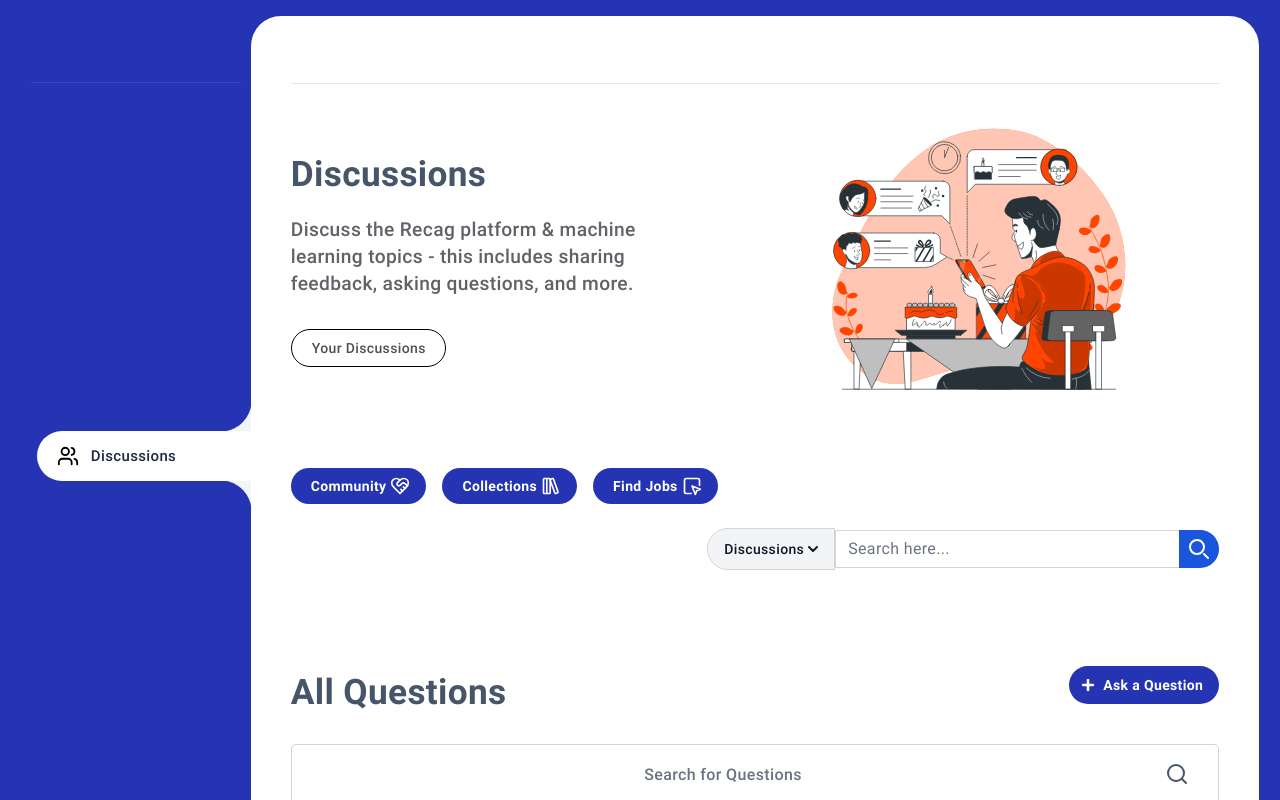
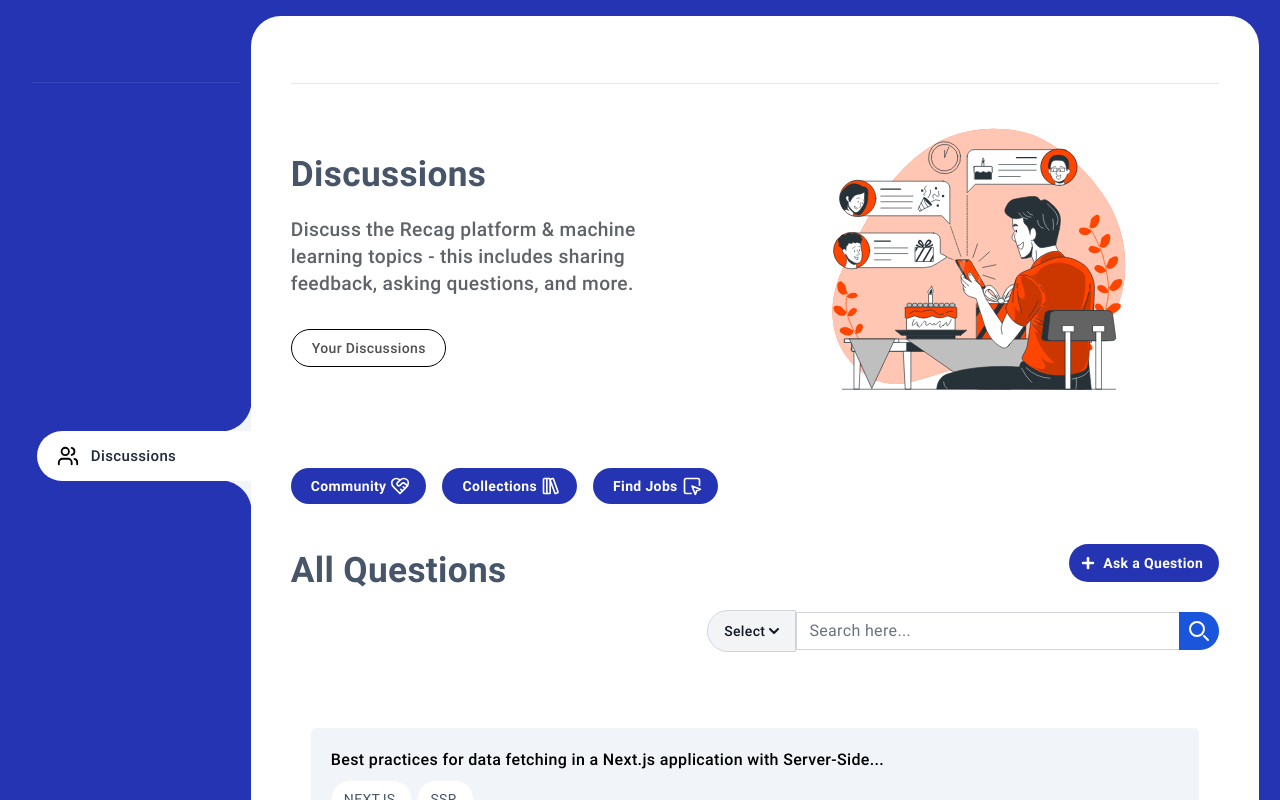
Before and after one commit to Bhushan-chanore/Bharat_Recag, a React (Create React App) app: page /discussions in a window 1280 px wide. Shown: the top 800 px of the page. Built offline with nearby package versions, Linux system fonts and the light colour scheme.

Commit message:
chnages made on last time pages

```diff
--- a/src/pages/Auth/Login.jsx
+++ b/src/pages/Auth/Login.jsx
@@ -32,7 +32,7 @@ const Login = ({ isOpen, onRequestClose, openSignup }) => {
         >
 
           <div className="max-w-screen-md w-full bg-white shadow-lg rounded-lg flex flex-col lg:flex-row overflow-hidden bg-opacity-50">
-            <div className="lg:w-1/2 xl:w-5/12  w-[24rem] p-6 sm:p-10 flex flex-col items-center">
+            <div className="lg:w-1/2 xl:w-5/12  w-[20rem] p-6 sm:p-10 flex flex-col items-center">
               {/* <img
             src={logo}
             className="w-20 lg:w-24 mb-4 animate-bounce"
--- a/src/pages/Auth/Signup.jsx
+++ b/src/pages/Auth/Signup.jsx
@@ -58,7 +58,7 @@ const Signup = ({ isOpen, onRequestClose, openLogin}) => {
           style={{ backgroundColor: "rgb(36, 52, 179)" }}
         >
           <div className="max-w-screen-md w-full bg-white shadow-lg rounded-lg flex flex-col lg:flex-row overflow-hidden">
-            <div className="lg:w-1/2 xl:w-5/12 w-[26rem] p-6 sm:p-10 flex flex-col items-center">
+            <div className="lg:w-1/2 xl:w-5/12 w-[20rem] p-6 sm:p-10 flex flex-col items-center">
               <h1 className="text-4xl xl:text-6xl font-extrabold">
                 Sign Up
               </h1>
--- a/src/pages/Blog/Blog.jsx
+++ b/src/pages/Blog/Blog.jsx
@@ -490,7 +490,7 @@ export default function Blog() {
 
 
              {/* search with category */}
-             <div className="outer-section flex mb-12">
+             <div className="outer-section flex my-12">
   <form className="w-full max-w-lg ml-auto sm:px-4 px-0 md:px-0">
     <div className="flex flex-row items-center">
       {/* Dropdown Button */}
@@ -499,8 +499,8 @@ export default function Blog() {
           type="button"
           className="flex z-10 items-center justify-center h-full py-2.5 px-4 text-sm font-medium text-gray-900 bg-gray-100 border border-gray-300 rounded-l-lg md:rounded-tl-[20px] md:rounded-bl-[20px] hover:bg-gray-200 focus:ring-4 focus:outline-none focus:ring-gray-100 dark:bg-gray-700 dark:hover:bg-gray-600 dark:focus:ring-gray-700 dark:text-white dark:border-gray-600 transition-colors duration-300 w-full md:w-auto"
           onClick={toggleDropdown}
-        style={{borderRadius:"25px 0 0 25px"}}>
- {selectedCategory ? selectedCategory.slice(0, 10) : "All Blogs"}
+        style={{borderRadius:"25px 0 0 25px", whiteSpace: "nowrap", overflowX: "auto"}}>
+ {selectedCategory ? selectedCategory.slice(0,8) + " .." : "All Blogs"}
           <svg
             className="w-2.5 h-2.5 ml-1"
             aria-hidden="true"
--- a/src/pages/Dashboard/Mobilemenu.jsx
+++ b/src/pages/Dashboard/Mobilemenu.jsx
@@ -250,11 +250,12 @@ const Mobilemenu = () => {
                 </div>
                 <div className="flex flex-1 items-center justify-center sm:items-stretch sm:justify-start">
                   <div className="flex flex-shrink-0 items-center">
+                  <a href='/'>
                     <img
                       className="h-8 w-auto"
                       src={log}
                       alt="Your Company"
-                    />
+                    /></a>
                   </div>
                   <div className="hidden sm:ml-6 sm:block">
                     <div className="flex space-x-4">
--- a/src/pages/Datasetpage/Datasets.jsx
+++ b/src/pages/Datasetpage/Datasets.jsx
@@ -494,8 +494,9 @@ export default function Datasets() {
   type="button"
   className="flex z-10 items-center justify-center h-full py-2.5 px-4 text-sm font-medium text-gray-900 bg-gray-100 border border-gray-300 rounded-l-lg md:rounded-tl-[20px] md:rounded-bl-[20px] hover:bg-gray-200 focus:ring-4 focus:outline-none focus:ring-gray-100 dark:bg-gray-700 dark:hover:bg-gray-600 dark:focus:ring-gray-700 dark:text-white dark:border-gray-600 transition-colors duration-300 w-full md:w-auto"
   onClick={toggleDropdown}
-        style={{borderRadius:"25px 0 0 25px"}}>
- {selectedCategory ? selectedCategory.slice(0, 10) : "All dataset"}
+  style={{ borderRadius: "25px 0 0 25px", whiteSpace: "nowrap", overflowX: "auto" }}
+>
+  {selectedCategory ? selectedCategory.slice(0,8)+ " .." : "Select"}
   <svg
     className="w-2.5 h-2.5 ml-1"
     aria-hidden="true"
--- a/src/pages/Discussions Page/Discussions.css
+++ b/src/pages/Discussions Page/Discussions.css
@@ -468,6 +468,11 @@ div.discussion-main.list{
     justify-content: space-between;
     margin-bottom: 20px;
 }
+@media screen and (max-width:500px) {
+    .dis-head{
+        justify-content: center;
+    }
+}
 
 .dis-he{
     font-size: 24px;
@@ -509,7 +514,8 @@ margin-top: 30px;
 }
 .dis-card-head{
     color: black;
-    font-size: 20px;
+    line-height: 23px;
+    font-size: 16px;
     font-weight: 500;
     border-radius: 5px;
 }
--- a/src/pages/Discussions Page/Discussions.jsx
+++ b/src/pages/Discussions Page/Discussions.jsx
@@ -392,97 +392,7 @@ export default function Discussions() {
 
 
 
-             {/* search with category */}
-            {/* search with category */}
-            <div className="outer-section flex mb-12">
-  <form className="w-full max-w-lg ml-auto sm:px-4 px-0 md:px-0">
-    <div className="flex flex-row items-center">
-      {/* Dropdown Button */}
-      <div className="relative inline-block text-left mt-2 mb-2 md:mb-0">
-        <button
-          type="button"
-          className="flex z-10 items-center justify-center h-full py-2.5 px-4 text-sm font-medium text-gray-900 bg-gray-100 border border-gray-300 rounded-l-lg md:rounded-tl-[20px] md:rounded-bl-[20px] hover:bg-gray-200 focus:ring-4 focus:outline-none focus:ring-gray-100 dark:bg-gray-700 dark:hover:bg-gray-600 dark:focus:ring-gray-700 dark:text-white dark:border-gray-600 transition-colors duration-300 w-full md:w-auto"
-          style={{borderRadius:"25px 0 0 25px"}}
-          onClick={toggleDropdown}
-        >
- {selectedCategory ? selectedCategory.slice(0, 10) : "Discussions"}
-          <svg
-            className="w-2.5 h-2.5 ml-1"
-            aria-hidden="true"
-            xmlns="http://www.w3.org/2000/svg"
-            fill="none"
-            viewBox="0 0 10 6"
-          >
-            <path
-              stroke="currentColor"
-              strokeLinecap="round"
-              strokeLinejoin="round"
-              strokeWidth="2"
-              d="m1 1 4 4 4-4"
-            />
-          </svg>
-        </button>
-        {/* Dropdown Content */}
-        {isDropdownOpen && (
-          <div className="absolute z-10 mt-1 w-44 bg-white divide-y divide-gray-100 rounded-b-lg shadow-lg dark:bg-gray-700 transition-opacity duration-300 opacity-100">
-            <ul className="py-2 text-sm text-gray-700 dark:text-gray-200">
-              {data.map((item) => (
-                <li key={item.id}>
-                  <button
-                    type="button"
-                    className="w-full px-4 py-2 text-left hover:bg-gray-200 dark:hover:bg-gray-600 dark:hover:text-white"
-                    onClick={() => handleCategoryClick(item.title)}
-                  >
-                    {item.title}
-                  </button>
-                </li>
-              ))}
-            </ul>
-          </div>
-        )}
-      </div>
-      {/* Search Input */}
-      <div className="relative flex-grow">
-        <input
-          type="search"
-          className={`block w-full md:w-[18rem] lg:w-[21rem] h-full py-2.5 pl-3 pr-12 text-sm text-gray-900 bg-transparent border border-gray-300 rounded-r-lg md:rounded-tr-[20px] md:rounded-br-[20px] focus:ring-blue-500 focus:border-blue-500 dark:bg-gray-700 dark:border-gray-600 dark:text-white dark:focus:border-blue-500 transition-all duration-300 ${
-            isSearchBarActive ? "w-full md:w-[21rem]" : "w-full md:w-[18rem]"
-          }`}
-          style={{borderRadius:"0 25px 25px 0"}}
-          placeholder="Search here..."
-          onFocus={activateSearchBar}
-          onBlur={deactivateSearchBar}
-          value={inputValue}
-          onChange={(e) => setInputValue(e.target.value)}
-          required
-        />
 
-        <button
-          type="submit"
-          className="absolute top-0 right-0 flex items-center justify-center w-10 md:w-12 h-full text-white bg-blue-700 rounded-r-lg md:rounded-tr-[20px] md:rounded-br-[20px] hover:bg-blue-800 focus:ring-4 focus:outline-none focus:ring-blue-300 dark:bg-blue-600 dark:hover:bg-blue-700 dark:focus:ring-blue-800 transition-colors duration-300"
-          style={{borderRadius:"0 25px 25px 0"}}
-        >
-          <svg
-            className="w-5 h-5"
-            aria-hidden="true"
-            xmlns="http://www.w3.org/2000/svg"
-            fill="none"
-            viewBox="0 0 20 20"
-          >
-            <path
-              stroke="currentColor"
-              strokeLinecap="round"
-              strokeLinejoin="round"
-              strokeWidth="2"
-              d="m19 19-4-4m0-7A7 7 0 1 1 1 8a7 7 0 0 1 14 0Z"
-            />
-          </svg>
-          <span className="sr-only">Search</span>
-        </button>
-      </div>
-    </div>
-  </form>
-</div>
 
           </div>
 
@@ -490,7 +400,7 @@ export default function Discussions() {
 
           <div>
             <div className="dis-stack">
-              <div className="dis-head flex flex-wrap gap-4">
+              <div className="dis-head flex flex-wrap gap-6">
                 <h1 className="main-title text-[2.1rem]">All Questions</h1>
                 <button
                   className="bg-darkblue-100 hover:bg-blue-600 text-white font-[600]  flex"
@@ -640,28 +550,103 @@ export default function Discussions() {
                 )}
               </div>
 
-              <div className="dis-search">
-                <div
-                  className="flex min-h-[56px] items-center gap-4 rounded-[5px] px-8  border border-gray-300"
-                  style={{
-                    borderRadius: "5px",
-                    fontSize: "20px",
-                    padding: "5px",
-                    backgroundColor: "#ffffff",
-                  }}
+              {/* search bar herre */}
+ {/* search with category */}
+            {/* search with category */}
+            <div className="outer-section flex mb-12">
+  <form className="w-full max-w-lg ml-auto sm:px-4 px-0 md:px-0">
+    <div className="flex flex-row items-center">
+      {/* Dropdown Button */}
+      <div className="relative inline-block text-left mt-2 mb-2 md:mb-0">
+        <button
+          type="button"
+          className="flex z-10 items-center justify-center h-full py-2.5 px-4 text-sm font-medium text-gray-900 bg-gray-100 border border-gray-300 rounded-l-lg md:rounded-tl-[20px] md:rounded-bl-[20px] hover:bg-gray-200 focus:ring-4 focus:outline-none focus:ring-gray-100 dark:bg-gray-700 dark:hover:bg-gray-600 dark:focus:ring-gray-700 dark:text-white dark:border-gray-600 transition-colors duration-300 w-full md:w-auto"
+          style={{borderRadius:"25px 0 0 25px"}}
+          onClick={toggleDropdown}
         >
+ {selectedCategory ? selectedCategory.slice(0, 8) + " .." : "Select"}
+          <svg
+            className="w-2.5 h-2.5 ml-1"
+            aria-hidden="true"
+            xmlns="http://www.w3.org/2000/svg"
+            fill="none"
+            viewBox="0 0 10 6"
+          >
+            <path
+              stroke="currentColor"
+              strokeLinecap="round"
+              strokeLinejoin="round"
+              strokeWidth="2"
+              d="m1 1 4 4 4-4"
+            />
+          </svg>
+        </button>
+        {/* Dropdown Content */}
+        {isDropdownOpen && (
+          <div className="absolute z-10 mt-1 w-44 bg-white divide-y divide-gray-100 rounded-b-lg shadow-lg dark:bg-gray-700 transition-opacity duration-300 opacity-100">
+            <ul className="py-2 text-sm text-gray-700 dark:text-gray-200">
+              {data.map((item) => (
+                <li key={item.id}>
+                  <button
+                    type="button"
+                    className="w-full px-4 py-2 text-left hover:bg-gray-200 dark:hover:bg-gray-600 dark:hover:text-white"
+                    onClick={() => handleCategoryClick(item.title)}
+                  >
+                    {item.title}
+                  </button>
+                </li>
+              ))}
+            </ul>
+          </div>
+        )}
+      </div>
+      {/* Search Input */}
+      <div className="relative flex-grow">
         <input
-                    className="dis-se flex h-10 w-full rounded-md border-none px-8 py-2 text-sm placeholder-gray-500 focus:outline-none focus:ring-2 focus:ring-primary focus:ring-opacity-50 text-center my-1 bg-white font-medium"
-                    placeholder="Search for Questions"
-                    type="text"
-                    style={{ backgroundColor: "" }}
+          type="search"
+          className={`block w-full md:w-[18rem] lg:w-[21rem] h-full py-2.5 pl-3 pr-12 text-sm text-gray-900 bg-transparent border border-gray-300 rounded-r-lg md:rounded-tr-[20px] md:rounded-br-[20px] focus:ring-blue-500 focus:border-blue-500 dark:bg-gray-700 dark:border-gray-600 dark:text-white dark:focus:border-blue-500 transition-all duration-300 ${
+            isSearchBarActive ? "w-full md:w-[21rem]" : "w-full md:w-[18rem]"
+          }`}
+          style={{borderRadius:"0 25px 25px 0"}}
+          placeholder="Search here..."
+          onFocus={activateSearchBar}
+          onBlur={deactivateSearchBar}
+          value={inputValue}
+          onChange={(e) => setInputValue(e.target.value)}
+          required
         />
-                  <div className="pr-6">
-                    <Search size={24} />
+
+        <button
+          type="submit"
+          className="absolute top-0 right-0 flex items-center justify-center w-10 md:w-12 h-full text-white bg-blue-700 rounded-r-lg md:rounded-tr-[20px] md:rounded-br-[20px] hover:bg-blue-800 focus:ring-4 focus:outline-none focus:ring-blue-300 dark:bg-blue-600 dark:hover:bg-blue-700 dark:focus:ring-blue-800 transition-colors duration-300"
+          style={{borderRadius:"0 25px 25px 0"}}
+        >
+          <svg
+            className="w-5 h-5"
+            aria-hidden="true"
+            xmlns="http://www.w3.org/2000/svg"
+            fill="none"
+            viewBox="0 0 20 20"
+          >
+            <path
+              stroke="currentColor"
+              strokeLinecap="round"
+              strokeLinejoin="round"
+              strokeWidth="2"
+              d="m19 19-4-4m0-7A7 7 0 1 1 1 8a7 7 0 0 1 14 0Z"
+            />
+          </svg>
+          <span className="sr-only">Search</span>
+        </button>
       </div>
     </div>
-                {/* <input className='dis-sea' type='text' placeholder='Search for Question'/> */}
+  </form>
 </div>
+
+
+
+
+
 
               <div className="dis-question ">
                 {questions.map((item) => (
--- a/src/pages/Docs/Docs.jsx
+++ b/src/pages/Docs/Docs.jsx
@@ -443,8 +443,8 @@ export default function Docs() {
           type="button"
           className="flex z-10 items-center justify-center h-full py-2.5 px-4 text-sm font-medium text-gray-900 bg-gray-100 border border-gray-300 rounded-l-lg md:rounded-tl-[20px] md:rounded-bl-[20px] hover:bg-gray-200 focus:ring-4 focus:outline-none focus:ring-gray-100 dark:bg-gray-700 dark:hover:bg-gray-600 dark:focus:ring-gray-700 dark:text-white dark:border-gray-600 transition-colors duration-300 w-full md:w-auto"
           onClick={toggleDropdown}
-        style={{borderRadius:"25px 0 0 25px"}}>
- {selectedCategory ? selectedCategory.slice(0, 10) : "All paper"}
+        style={{borderRadius:"25px 0 0 25px", whiteSpace: "nowrap", overflowX: "auto"}}>
+ {selectedCategory ? selectedCategory.slice(0, 8) + " .." : "Select"}
           <svg
             className="w-2.5 h-2.5 ml-1"
             aria-hidden="true"
--- a/src/pages/Host Competition/Host.jsx
+++ b/src/pages/Host Competition/Host.jsx
@@ -306,8 +306,8 @@ export default function Host() {
           type="button"
           className="flex z-10 items-center justify-center h-full py-2.5 px-4 text-sm font-medium text-gray-900 bg-gray-100 border border-gray-300 rounded-l-lg md:rounded-tl-[20px] md:rounded-bl-[20px] hover:bg-gray-200 focus:ring-4 focus:outline-none focus:ring-gray-100 dark:bg-gray-700 dark:hover:bg-gray-600 dark:focus:ring-gray-700 dark:text-white dark:border-gray-600 transition-colors duration-300 w-full md:w-auto"
           onClick={toggleDropdown}
-        style={{borderRadius:"25px 0 0 25px"}}>
- {selectedCategory ? selectedCategory.slice(0, 10) : "NlP"}
+        style={{borderRadius:"25px 0 0 25px", whiteSpace: "nowrap", overflowX: "auto"}}>
+ {selectedCategory ? selectedCategory.slice(0, 6) + " .." : "Select"}
           <svg
             className="w-2.5 h-2.5 ml-1"
             aria-hidden="true"
--- a/src/pages/Learnpage/Learn.jsx
+++ b/src/pages/Learnpage/Learn.jsx
@@ -601,7 +601,7 @@ export default function Learn() {
           className="flex z-10 items-center justify-center h-full py-2.5 px-4 text-sm font-medium text-gray-900 bg-gray-100 border border-gray-300 rounded-l-lg md:rounded-tl-[20px] md:rounded-bl-[20px] hover:bg-gray-200 focus:ring-4 focus:outline-none focus:ring-gray-100 dark:bg-gray-700 dark:hover:bg-gray-600 dark:focus:ring-gray-700 dark:text-white dark:border-gray-600 transition-colors duration-300 w-full md:w-auto"
           onClick={toggleDropdown}
         style={{borderRadius:"25px 0 0 25px"}}>
- {selectedCategory ? selectedCategory.slice(0, 10) : "courses"}
+ {selectedCategory ? selectedCategory.slice(0, 8) + " .." : "Select"}
           <svg
             className="w-2.5 h-2.5 ml-1"
             aria-hidden="true"
--- a/src/pages/Modelpage/Models.jsx
+++ b/src/pages/Modelpage/Models.jsx
@@ -457,10 +457,10 @@ export default function Models() {
         <button
           type="button"
           className="flex z-10 items-center justify-center h-full py-2.5 px-4 text-sm font-medium text-gray-900 bg-gray-100 border border-gray-300 rounded-l-lg md:rounded-tl-[20px] md:rounded-bl-[20px] hover:bg-gray-200 focus:ring-4 focus:outline-none focus:ring-gray-100 dark:bg-gray-700 dark:hover:bg-gray-600 dark:focus:ring-gray-700 dark:text-white dark:border-gray-600 transition-colors duration-300 w-full md:w-auto"
-          style={{borderRadius:"25px 0 0 25px"}}
+          style={{borderRadius:"25px 0 0 25px", whiteSpace: "nowrap", overflowX: "auto"}}
           onClick={toggleDropdown}
         >
-          {selectedCategory ? selectedCategory.slice(0, 10) : "All Models"}
+          {selectedCategory ? selectedCategory.slice(0, 8) + " .." : "Select"}
           <svg
             className="w-2.5 h-2.5 ml-1"
             aria-hidden="true"
```
Lines whose indentation alone changed are shown as unchanged.
